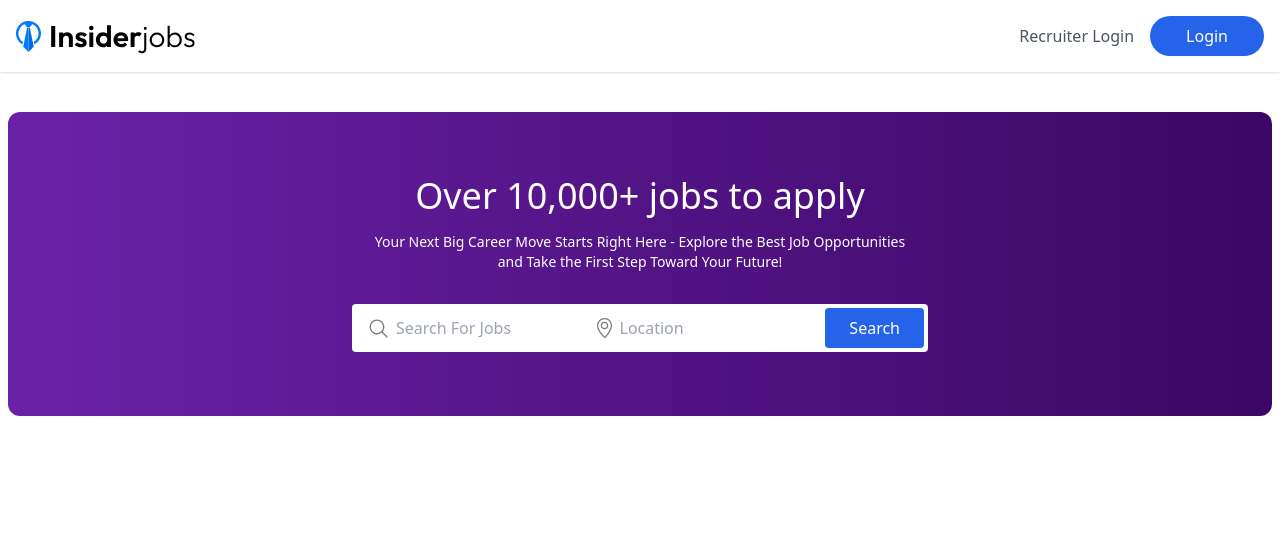
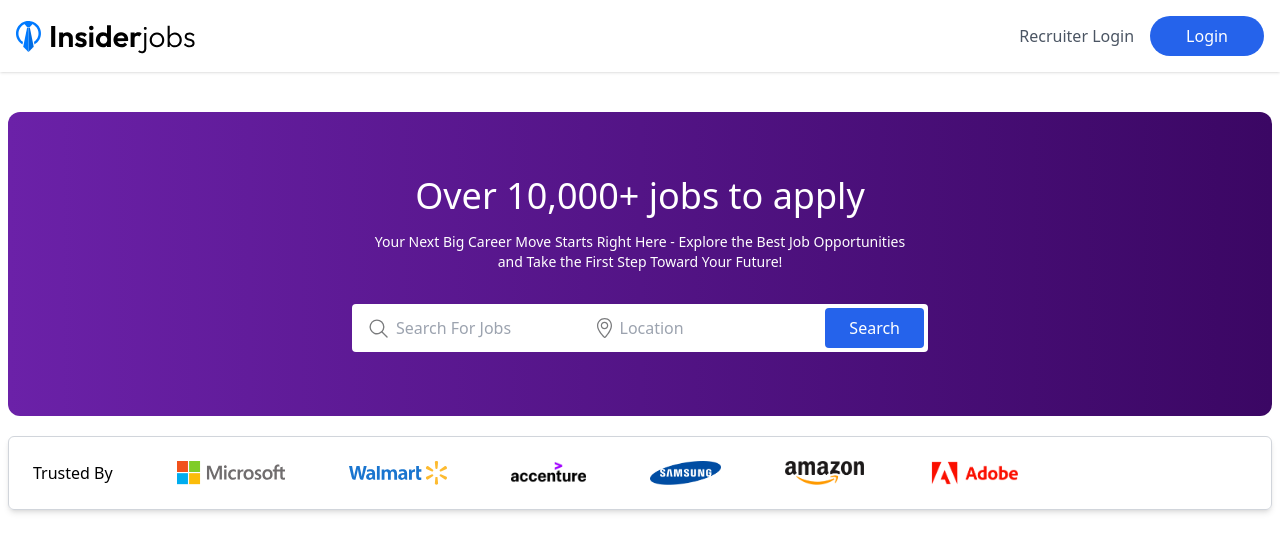
Before and after one commit to Prince-Singh-Dev/JobSphere, a React (Vite) app in the folder client/: page / in a window 1280 px wide. Shown: the top 552 px of the page. Built offline with nearby package versions, Linux system fonts and the light colour scheme; no server answers.

Commit message:
hero section part-2 completed

```diff
--- a/client/src/components/Hero.jsx
+++ b/client/src/components/Hero.jsx
@@ -20,6 +20,19 @@
                 <button className='bg-blue-600 px-6 py-2 rounded text-white m-1'>Search</button>
             </div>
         </div>
+
+        <div className='border border-gray-300 shadow-md mx-2 mt-5 p-6 rounded-md flex'>
+            <div className='flex justify-center gap-10 lg:gap-16 flex-wrap' >
+                <p className='font-medium'>Trusted By</p>
+                <img className='h-6' src={assets.microsoft_logo} alt="Company 1" />
+                <img className='h-6' src={assets.walmart_logo} alt="Company 2" />
+                <img className='h-6' src={assets.accenture_logo} alt="Company 3" />
+                <img className='h-6' src={assets.samsung_logo} alt="Company 4" />
+                <img className='h-6' src={assets.amazon_logo} alt="Company 5" />
+                <img className='h-6' src={assets.adobe_logo} alt="Company 6" />
+            </div>
+        </div>
+
     </div>
   )
 }
```
